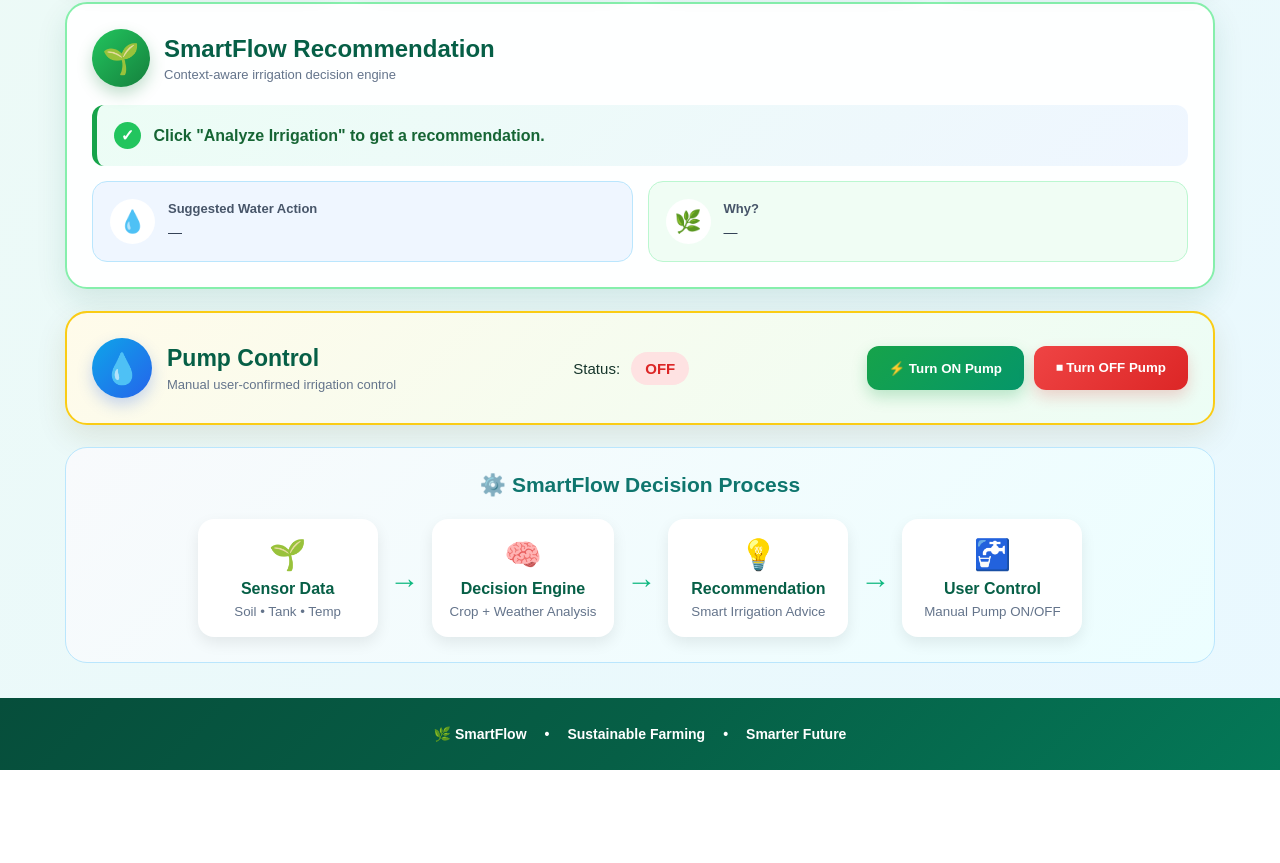
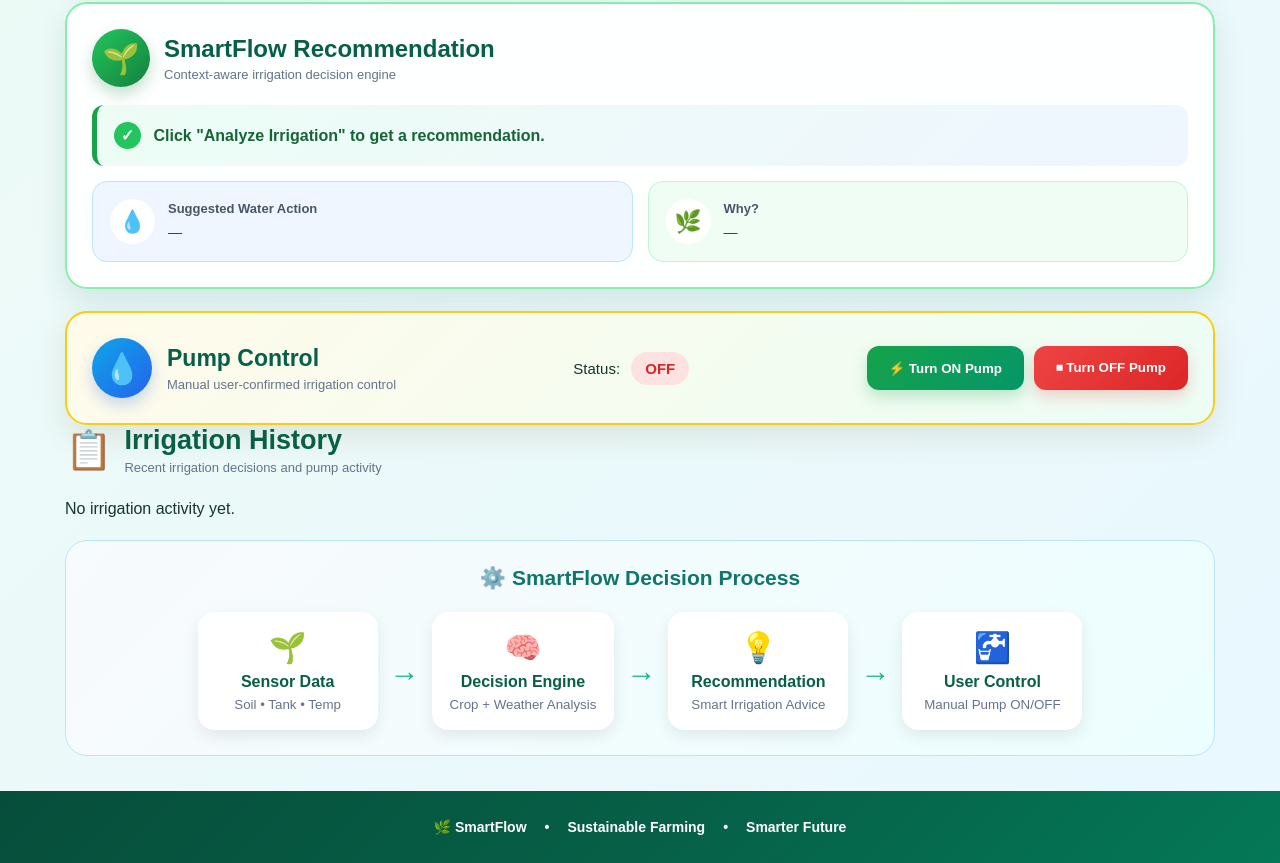
Before and after one commit to ezhilarasie2025ece-oss/SmartFlow-IoT-Irrigation, a plain HTML site: page dashboard/index.html in a window 1280 px wide. Shown: the part 956-1819 px from the top of the page. Before the commit the page ends 1726 px from the top, so only its background shows below. Drawn offline with Linux system fonts and the light colour scheme.

Commit message:
Add irrigation history styling

```diff
--- a/dashboard/index.html
+++ b/dashboard/index.html
@@ -438,6 +438,29 @@
 
         </section>
 
+<!-- IRRIGATION HISTORY -->
+<section class="history-panel">
+
+    <div class="section-heading">
+        <div>
+            <span class="leaf">📋</span>
+
+            <div>
+                <h2>Irrigation History</h2>
+                <p>Recent irrigation decisions and pump activity</p>
+            </div>
+        </div>
+    </div>
+
+    <div id="historyList" class="history-list">
+
+        <div class="history-empty">
+            No irrigation activity yet.
+        </div>
+
+    </div>
+
+</section>
 
         <!-- SYSTEM FLOW -->
         <section class="system-flow">
```
